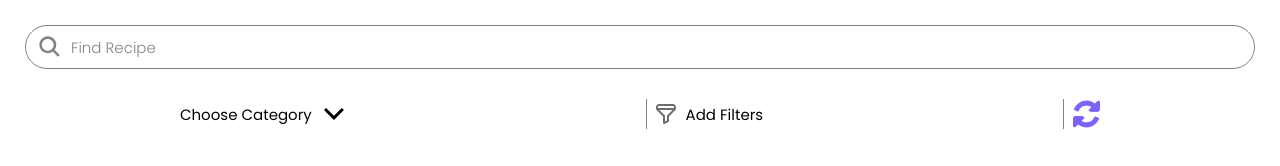
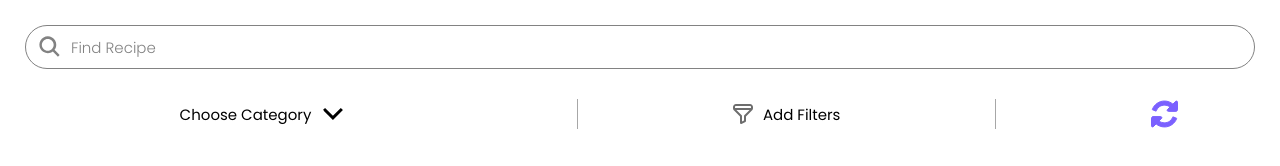
Before and after one commit to DawidKopys/find-recipe-app, a React app: page / in a window 1280 px wide. Built offline with nearby package versions, Linux system fonts and the light colour scheme.

Commit message:
Make separators position more responsive

```diff
--- a/src/FindRecipeApp.css
+++ b/src/FindRecipeApp.css
@@ -6,18 +6,16 @@
   height: 40px;
 }
 
-/* separators */
 .filters-bar > * {
-  position: relative;
+  flex-grow: 1;
+  justify-content: space-around;
 }
 
+/* separators */
 .filters-bar :not(:first-child)::before {
   content: '';
   display: block;
   width: 1px;
   height: 30px;
-  background-color: #828282;
-  visibility: visible;
-  position: absolute;
-  left: -10px;
+  background-color: rgba(130, 130, 130, 0.7);
 }
```
